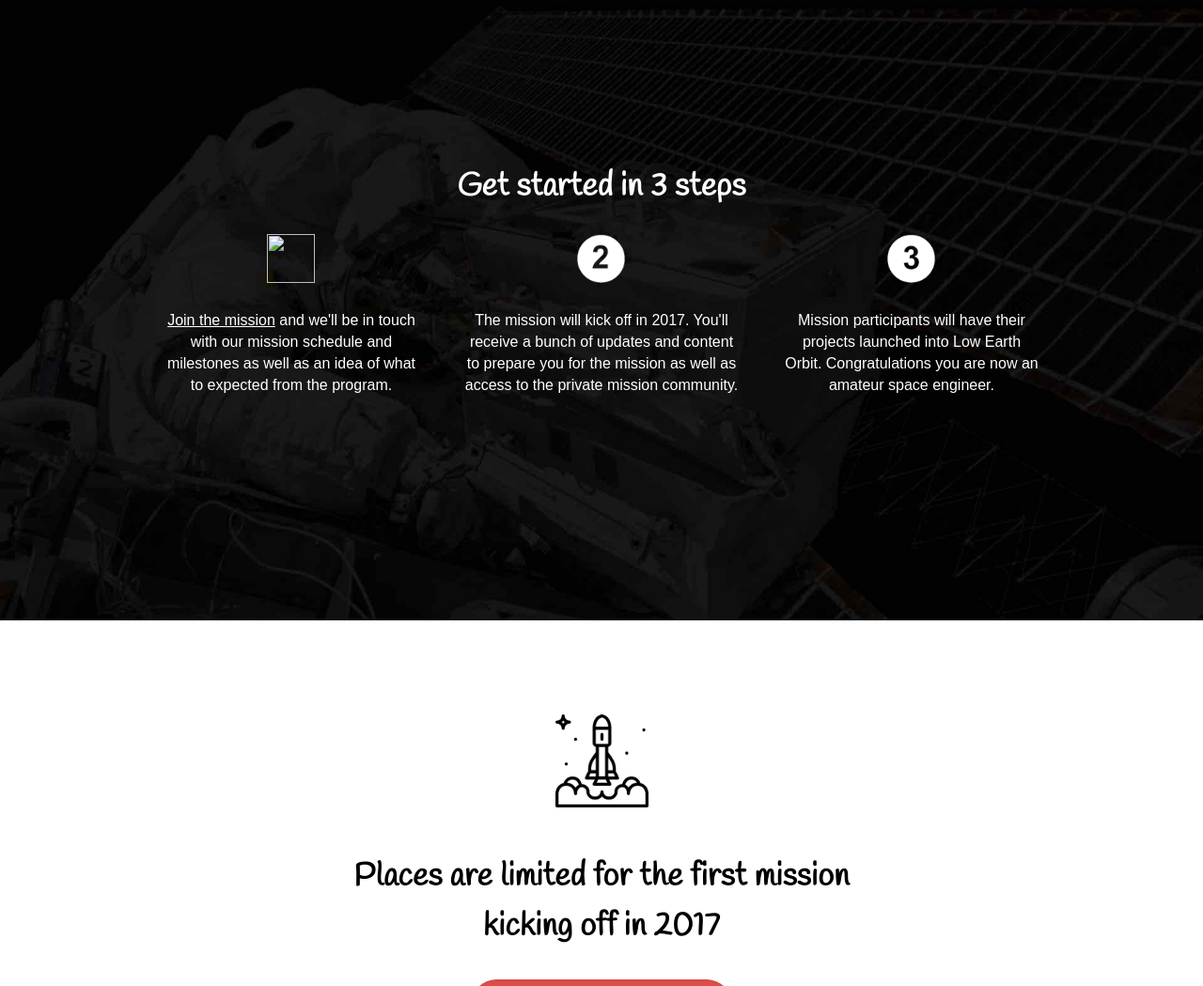
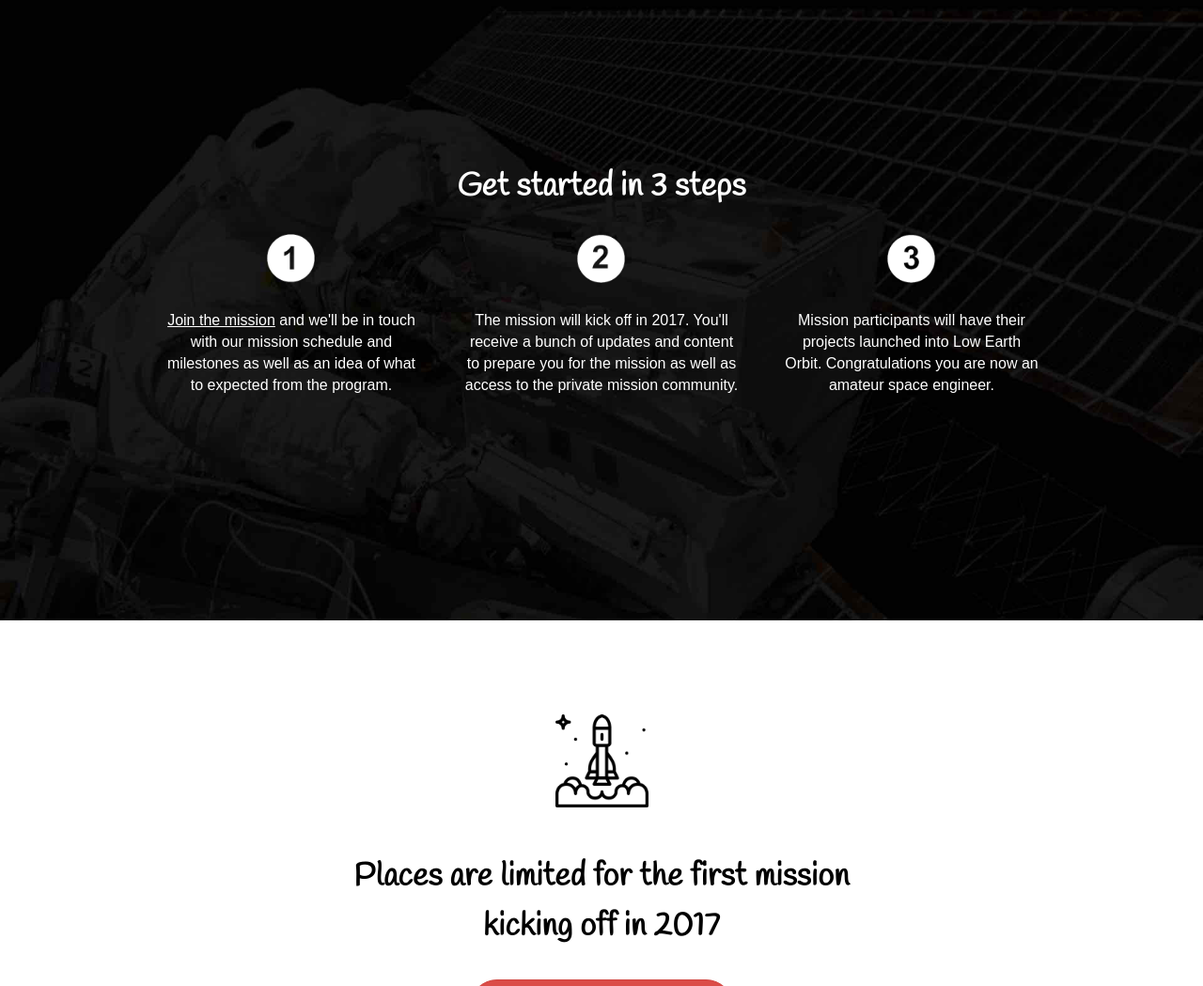
Before and after one commit to outora/outora, a plain HTML site: page index.html in a window 1280 px wide. Shown: the part 778-1827 px from the top of the page at 94% size. Drawn offline with nearby package versions, Linux system fonts and the light colour scheme.

Commit message:
fixed static url link

```diff
--- a/index.html
+++ b/index.html
@@ -64,7 +64,7 @@
           <h2 class="block-two-h2 white-txt">Get started in 3 steps</h2>
           <div class="row block-two-row">
             <div class="col-8 white-txt">
-              <div><img src="/static/img/no1.png') }}"></div>
+              <div><img src="/static/img/no1.png"></div>
               <p><a href="/join" style="color: #fff; text-decoration: underline; cursor: pointer;">Join the mission</a> and we'll be in touch with our mission schedule and milestones as well as an idea of what to expected from the program.</p>
             </div>
             <div class="col-8 white-txt two-middle">
```
